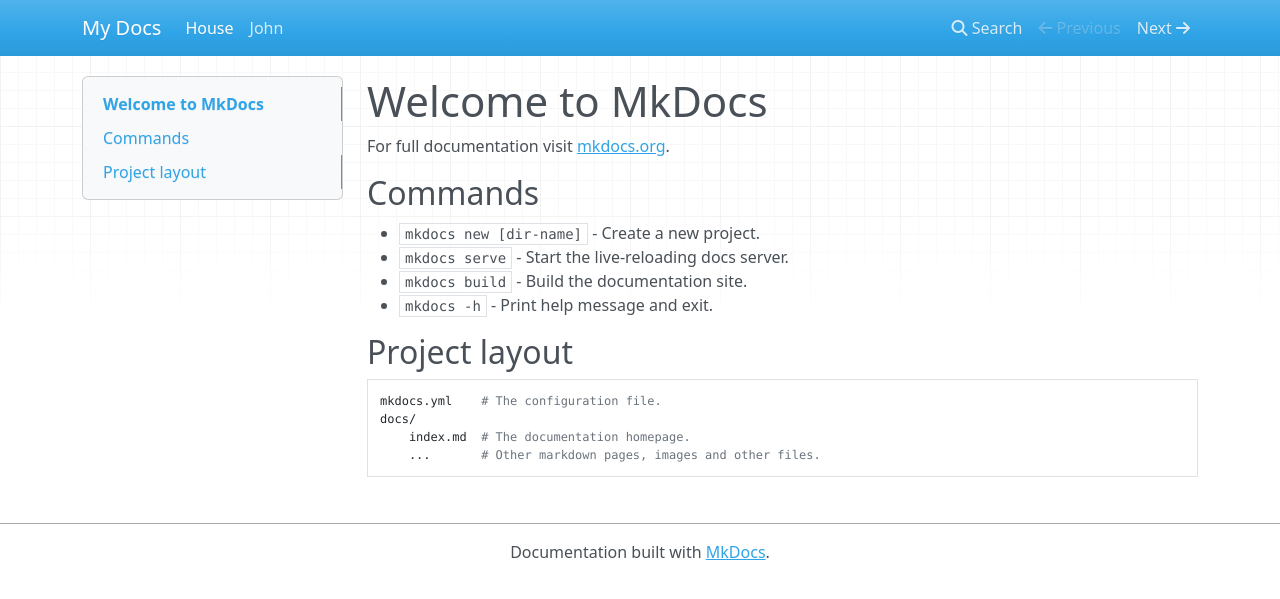
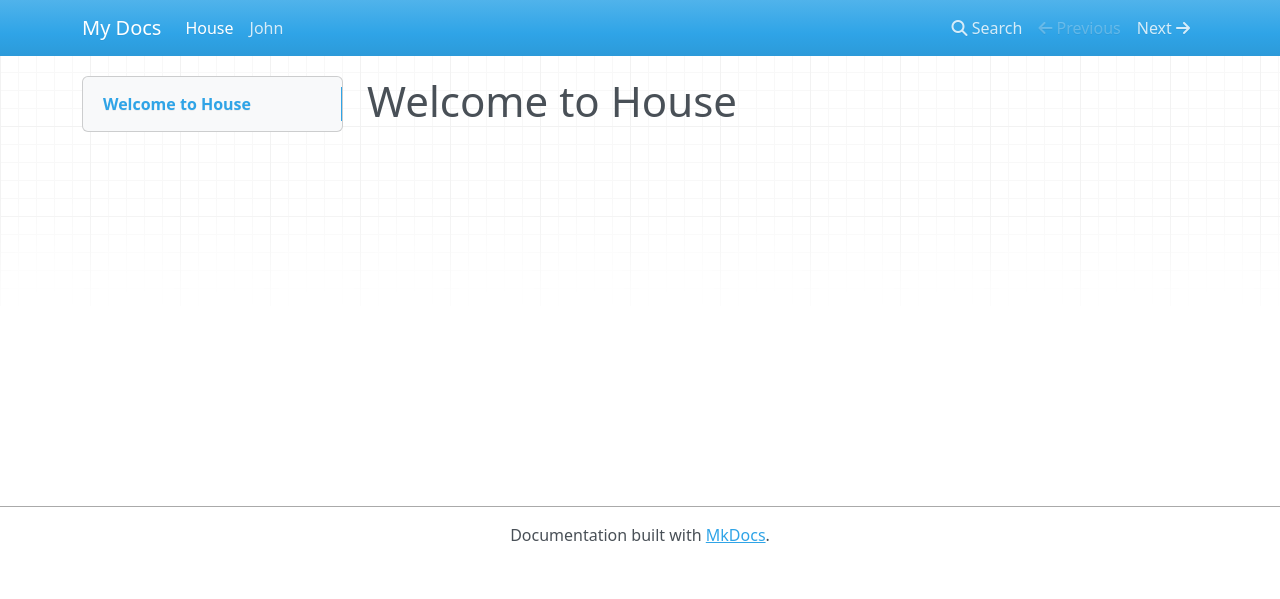
Before and after one commit to gilhod/mkdocs, an MkDocs documentation site: the page built from docs/index.md, in a window 1280 px wide. Shown: the top 599 px of the page. Built offline with MkDocs 1.6.1, drawn with Linux system fonts in a browser that asks for light colours; nearby versions of some CDN libraries.

Commit message:
change home

```diff
--- a/docs/index.md
+++ b/docs/index.md
@@ -1,17 +1 @@
-# Welcome to MkDocs
-
-For full documentation visit [mkdocs.org](https://www.mkdocs.org).
-
-## Commands
-
-* `mkdocs new [dir-name]` - Create a new project.
-* `mkdocs serve` - Start the live-reloading docs server.
-* `mkdocs build` - Build the documentation site.
-* `mkdocs -h` - Print help message and exit.
-
-## Project layout
-
-    mkdocs.yml    # The configuration file.
-    docs/
-        index.md  # The documentation homepage.
-        ...       # Other markdown pages, images and other files.
+# Welcome to House
```
